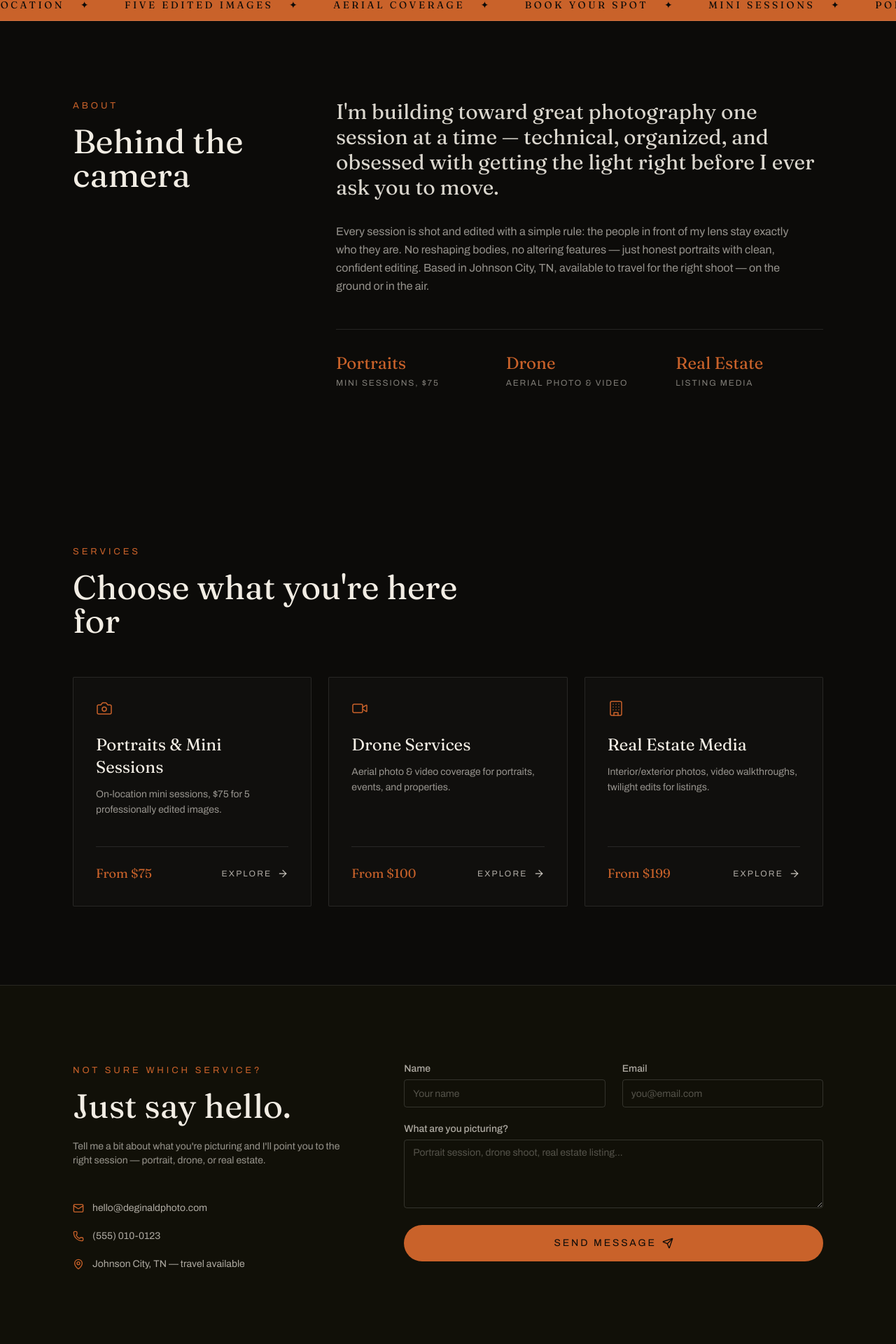
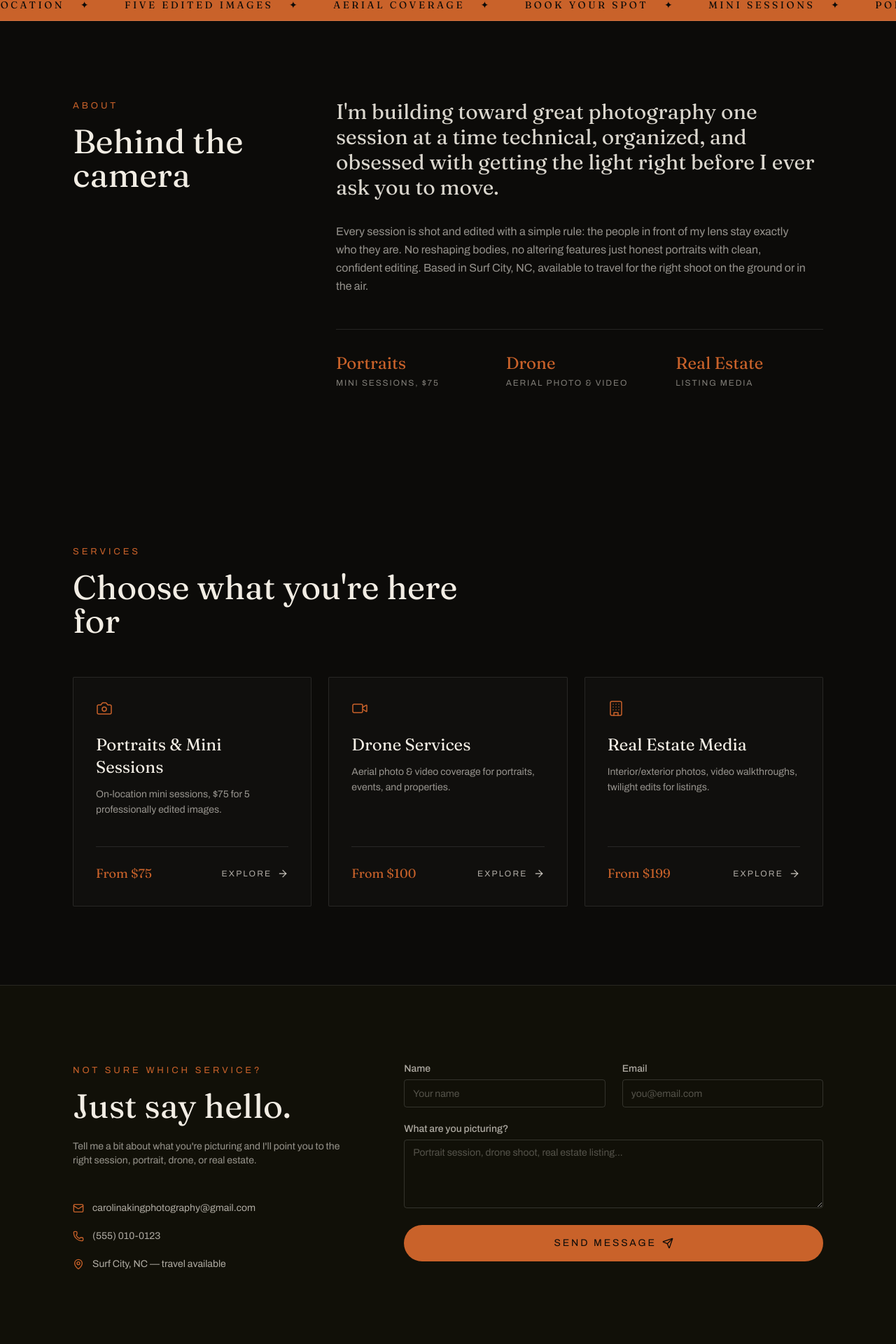
Before and after one commit to deginald/deginald-photography, a Next.js app: page / in a window 1280 px wide. Shown: the part 816-2736 px from the top of the page at 70% size. Built offline with nearby package versions, Linux system fonts and the light colour scheme.

Commit message:
commit and push

```diff
--- a/components/about-section.tsx
+++ b/components/about-section.tsx
@@ -13,16 +13,16 @@ export function AboutSection() {
 
         <div className="md:col-span-8">
           <p className="font-display text-2xl leading-relaxed text-[#f2ede4]/90 md:text-3xl">
-            I'm building toward great photography one session at a time —
+            I'm building toward great photography one session at a time
             technical, organized, and obsessed with getting the light right
             before I ever ask you to move.
           </p>
           <p className="mt-8 max-w-2xl font-body text-base leading-relaxed text-[#f2ede4]/60">
             Every session is shot and edited with a simple rule: the people
             in front of my lens stay exactly who they are. No reshaping
-            bodies, no altering features — just honest portraits with clean,
-            confident editing. Based in Johnson City, TN, available to
-            travel for the right shoot — on the ground or in the air.
+            bodies, no altering features just honest portraits with clean,
+            confident editing. Based in Surf City, NC, available to
+            travel for the right shoot on the ground or in the air.
           </p>
 
           <div className="mt-12 grid grid-cols-2 gap-8 border-t border-white/10 pt-8 sm:grid-cols-3">
--- a/components/booking-section.tsx
+++ b/components/booking-section.tsx
@@ -37,7 +37,7 @@ export function BookingSection() {
             something honest.
           </h2>
           <p className="mt-6 max-w-sm font-body text-sm text-[#f2ede4]/60">
-            Tell me your date, location, and what you're picturing — on the
+            Tell me your date, location, and what you're picturing, on the
             ground or in the air. I'll follow up within a day or two to lock
             in the details.
           </p>
@@ -53,7 +53,7 @@ export function BookingSection() {
             </div>
             <div className="flex items-center gap-3 font-body text-sm text-[#f2ede4]/70">
               <MapPin className="h-4 w-4 text-[#c9622a]" />
-              Johnson City, TN — travel available
+              Surf City, NC — travel available
             </div>
           </div>
         </div>
@@ -66,7 +66,7 @@ export function BookingSection() {
                 Request received
               </p>
               <p className="max-w-xs font-body text-sm text-[#f2ede4]/60">
-                Thanks — I'll reach out shortly to confirm your session
+                Thanks! I'll reach out shortly to confirm your session
                 details.
               </p>
             </div>
@@ -136,7 +136,7 @@ export function BookingSection() {
                 <Textarea
                   id="message"
                   rows={4}
-                  placeholder="Location, occasion, group size, vibe — or aerial coverage needs..."
+                  placeholder="Location, occasion, group size, vibe or aerial coverage needs..."
                   className="border-white/15 bg-transparent text-[#f2ede4] placeholder:text-[#f2ede4]/30"
                 />
               </div>
--- a/components/drone-section.tsx
+++ b/components/drone-section.tsx
@@ -26,7 +26,7 @@ export function DroneSection() {
           <p className="mt-6 max-w-sm font-body text-sm leading-relaxed text-[#f2ede4]/60">
             Take your session, event, or property to the sky. FAA-compliant
             aerial photo &amp; video coverage that pairs with any ground
-            session — or stands on its own.
+            session or stands on its own.
           </p>
           <a
             href="#book"
--- a/components/general-contact.tsx
+++ b/components/general-contact.tsx
@@ -29,13 +29,13 @@ export function GeneralContact() {
           </h2>
           <p className="mt-6 max-w-sm font-body text-sm text-[#f2ede4]/60">
             Tell me a bit about what you're picturing and I'll point you to
-            the right session — portrait, drone, or real estate.
+            the right session, portrait, drone, or real estate.
           </p>
 
           <div className="mt-12 flex flex-col gap-5">
             <div className="flex items-center gap-3 font-body text-sm text-[#f2ede4]/70">
               <Mail className="h-4 w-4 text-[#c9622a]" />
-              hello@deginaldphoto.com
+              carolinakingphotography@gmail.com
             </div>
             <div className="flex items-center gap-3 font-body text-sm text-[#f2ede4]/70">
               <Phone className="h-4 w-4 text-[#c9622a]" />
@@ -43,7 +43,7 @@ export function GeneralContact() {
             </div>
             <div className="flex items-center gap-3 font-body text-sm text-[#f2ede4]/70">
               <MapPin className="h-4 w-4 text-[#c9622a]" />
-              Johnson City, TN — travel available
+              Surf City, NC — travel available
             </div>
           </div>
         </div>
--- a/components/hero-section.tsx
+++ b/components/hero-section.tsx
@@ -27,7 +27,7 @@ export function HeroSection() {
 
         <div className="mt-10 flex flex-col items-start justify-between gap-8 border-t border-white/10 pt-8 md:flex-row md:items-end">
           <p className="max-w-md font-body text-base text-[#f2ede4]/70">
-            Portraits, aerial coverage, and real estate media — clean edits,
+            Portraits, aerial coverage, and real estate media, clean edits,
             no filters that change who you are. Booking now for the season.
           </p>
           <a
--- a/components/main-nav.tsx
+++ b/components/main-nav.tsx
@@ -20,7 +20,7 @@ export function MainNav({ bookHref = "#book" }: { bookHref?: string }) {
         <Link href="/" className="flex items-center gap-2">
           <Camera className="h-5 w-5 text-[#c9622a]" strokeWidth={1.5} />
           <span className="font-display text-lg tracking-wide text-[#f2ede4]">
-            Deginald<span className="text-[#c9622a]">.</span>
+            Deginald - Carolina King Photography<span className="text-[#c9622a]">.</span>
           </span>
         </Link>
 
--- a/components/portraits-hero.tsx
+++ b/components/portraits-hero.tsx
@@ -15,7 +15,7 @@ export function PortraitsHero() {
           <span className="italic text-[#c9622a]">One good light.</span>
         </h1>
         <p className="mt-8 max-w-xl font-body text-base leading-relaxed text-[#f2ede4]/60">
-          On-location mini sessions built for real moments — clean edits, no
+          On-location mini sessions built for real moments, clean edits, no
           filters that change who you are.
         </p>
         <a
--- a/components/re-hero.tsx
+++ b/components/re-hero.tsx
@@ -15,7 +15,7 @@ export function RealEstateHero() {
         </h1>
         <p className="mt-8 max-w-xl font-body text-base leading-relaxed text-[#f2ede4]/60">
           Interior &amp; exterior photography, aerial drone coverage,
-          cinematic video walkthroughs, and twilight edits — everything an
+          cinematic video walkthroughs, and twilight edits, everything an
           agent needs to make a listing stand out, 24-hour turnaround.
         </p>
         <a
```
